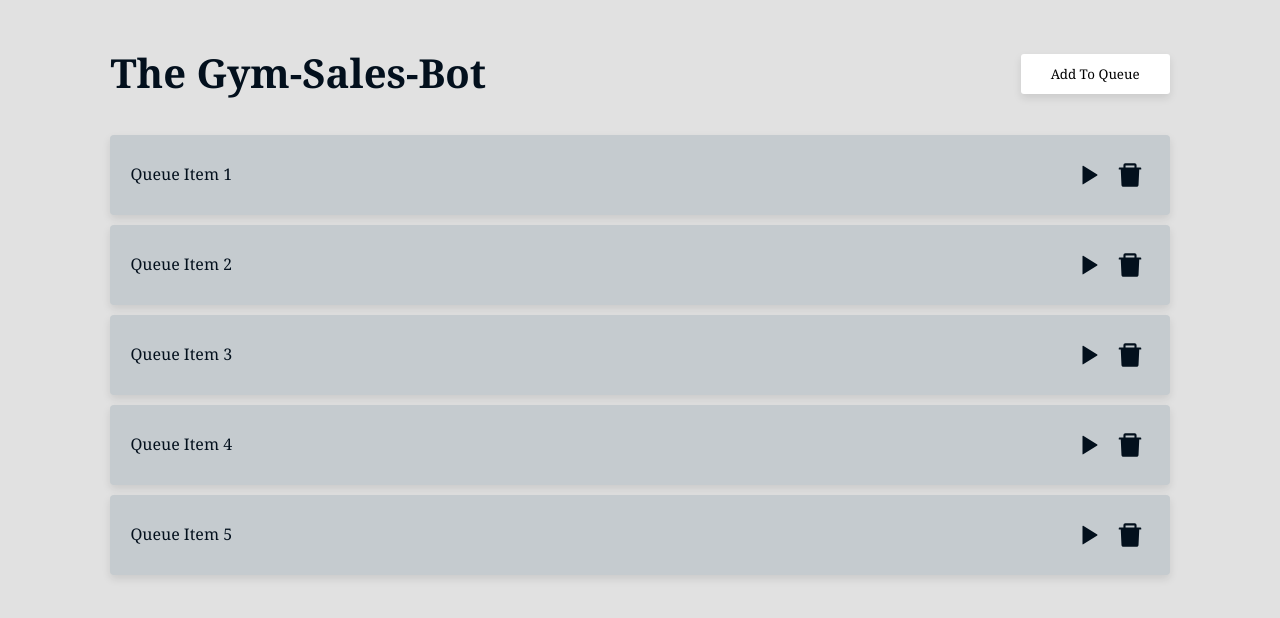
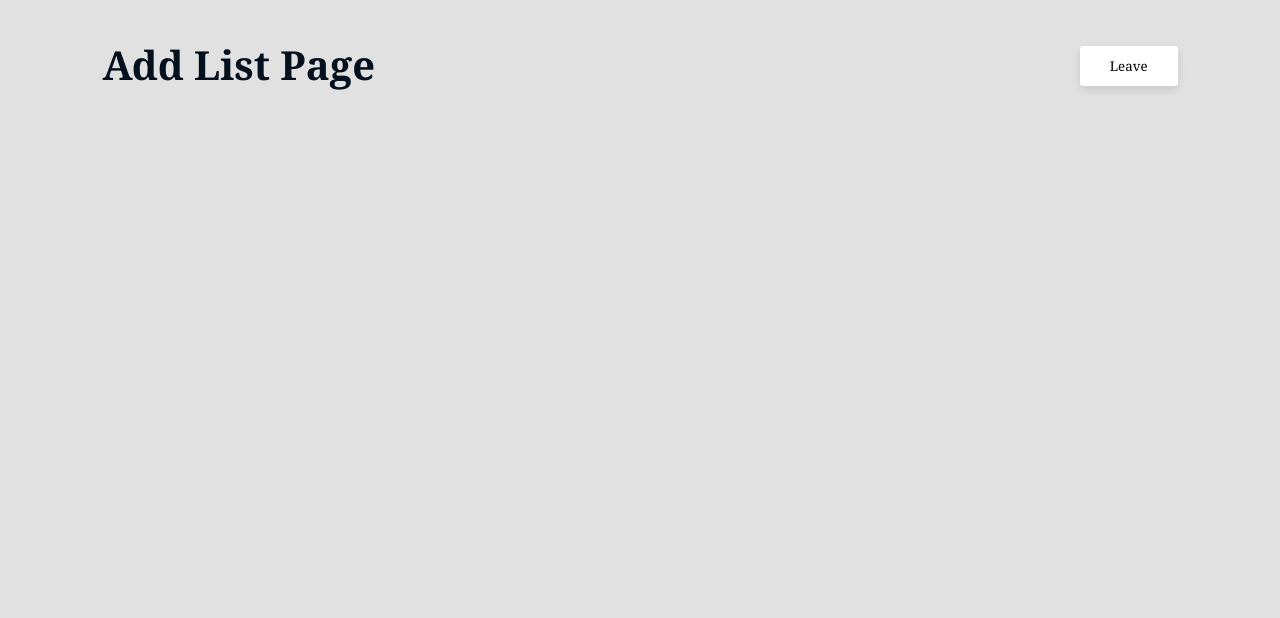
Before and after one commit to MarkBish24/Gym-Sales-Desktop-Application, a React (Vite) app: page / in a window 1280 px wide. Both pictures are taken after a click on the button "Add To Queue". Shown: the top 618 px of the page. Built offline with nearby package versions, Linux system fonts and the light colour scheme; the HTML template or start-up script is replaced by a standard one.

Commit message:
completed slide in page where user will input material

```diff
--- a/package.json
+++ b/package.json
@@ -22,6 +22,7 @@
   },
   "homepage": "https://github.com/MarkBish24/Gym-Sales-Desktop-Application#readme",
   "dependencies": {
+    "framer-motion": "^12.18.1",
     "react": "^19.1.0",
     "react-dom": "^19.1.0",
     "react-icons": "^5.5.0"
--- a/src/App.jsx
+++ b/src/App.jsx
@@ -1,20 +1,31 @@
 import "./App.css";
 import QueueItem from "./components/QueueItem.jsx";
+import AddListPage from "./components/AddListPage.jsx";
+import { useEffect, useState } from "react";
 
 const tempArray = [1, 2, 3, 4, 5];
 
 export default function App() {
+  const [showAddListPage, setShowAddListPage] = useState(false);
   return (
     <>
       <div className="header-container">
         <h1 className="header-title">The Gym-Sales-Bot</h1>
-        <button className="add-to-queue-btn">Add To Queue</button>
+        <button
+          className="add-to-queue-btn"
+          onClick={() => setShowAddListPage((prev) => !prev)}
+        >
+          Add To Queue
+        </button>
       </div>
       <div className="queue-container">
         {tempArray.map((element, index) => {
           return <QueueItem key={index} title={element} />;
         })}
       </div>
+      {showAddListPage ? (
+        <AddListPage setShowAddListPage={setShowAddListPage} />
+      ) : null}
     </>
   );
 }
--- a/src/components/AddListPage.css
+++ b/src/components/AddListPage.css
@@ -0,0 +1,42 @@
+.add-list-page-container {
+  position: fixed;
+  top: 0;
+  left: 0;
+  width: 100%;
+  height: 100%;
+  z-index: 10;
+  padding: 1rem 8%;
+  box-sizing: border-box;
+
+  background-color: rgb(225, 225, 225);
+  color: rgb(3, 16, 29);
+}
+
+.header-container {
+  display: flex;
+  flex-direction: row;
+  justify-content: space-between;
+  align-items: center;
+}
+
+.header-title {
+  font-size: 40px;
+}
+.add-to-queue-btn {
+  border: None;
+  border-radius: 3px;
+  height: 40px;
+  padding: 0px 30px;
+  cursor: pointer;
+
+  font-family: "DroidSerif", serif;
+  background-color: white;
+  box-shadow: 0 4px 8px rgba(0, 0, 0, 0.1);
+
+  transition: background-color 0.2s ease-in-out, transform 0.1s ease-in-out;
+}
+
+.add-to-queue-btn:hover {
+  background-color: rgb(42, 170, 42);
+  transform: scale(1.05);
+}
--- a/src/components/AddListPage.jsx
+++ b/src/components/AddListPage.jsx
@@ -1,3 +1,25 @@
+import { easeIn, easeOut, motion } from "framer-motion";
+
 import "./AddListPage.css";
 
-export default function AddListPage() {}
+export default function AddListPage({ setShowAddListPage }) {
+  return (
+    <motion.div
+      initial={{ x: "-100%" }}
+      animate={{ x: 0 }}
+      exit={{ x: "-100%" }}
+      transition={{ duration: 0.5, ease: easeOut }}
+      className="add-list-page-container"
+    >
+      <div className="header-container">
+        <h1 className="header-title">Add List Page</h1>
+        <button
+          className="add-to-queue-btn"
+          onClick={() => setShowAddListPage((prev) => !prev)}
+        >
+          Leave
+        </button>
+      </div>
+    </motion.div>
+  );
+}
```
Also changed, not shown: 1 other file (tests, documents, lock files or other folders).
